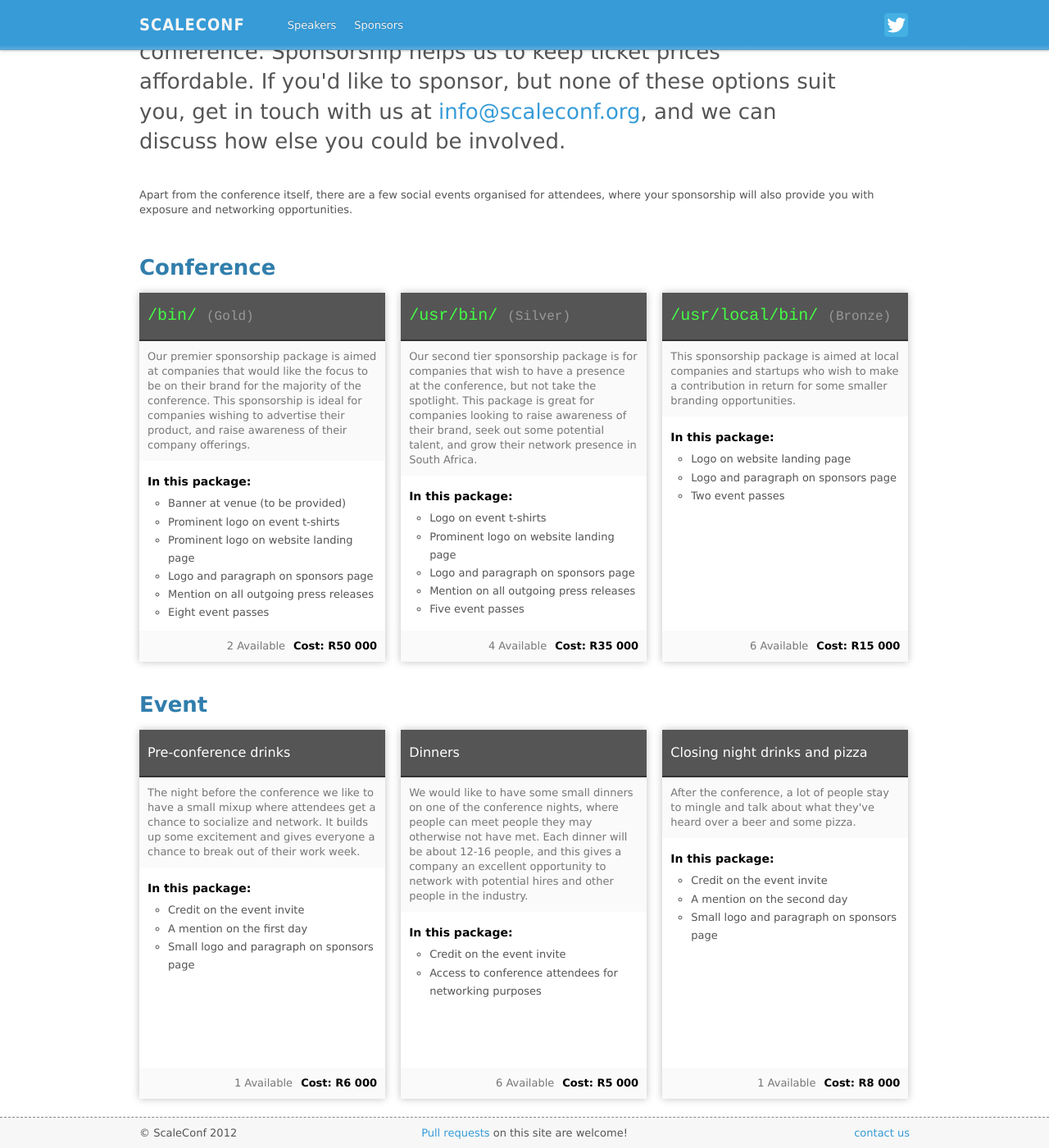
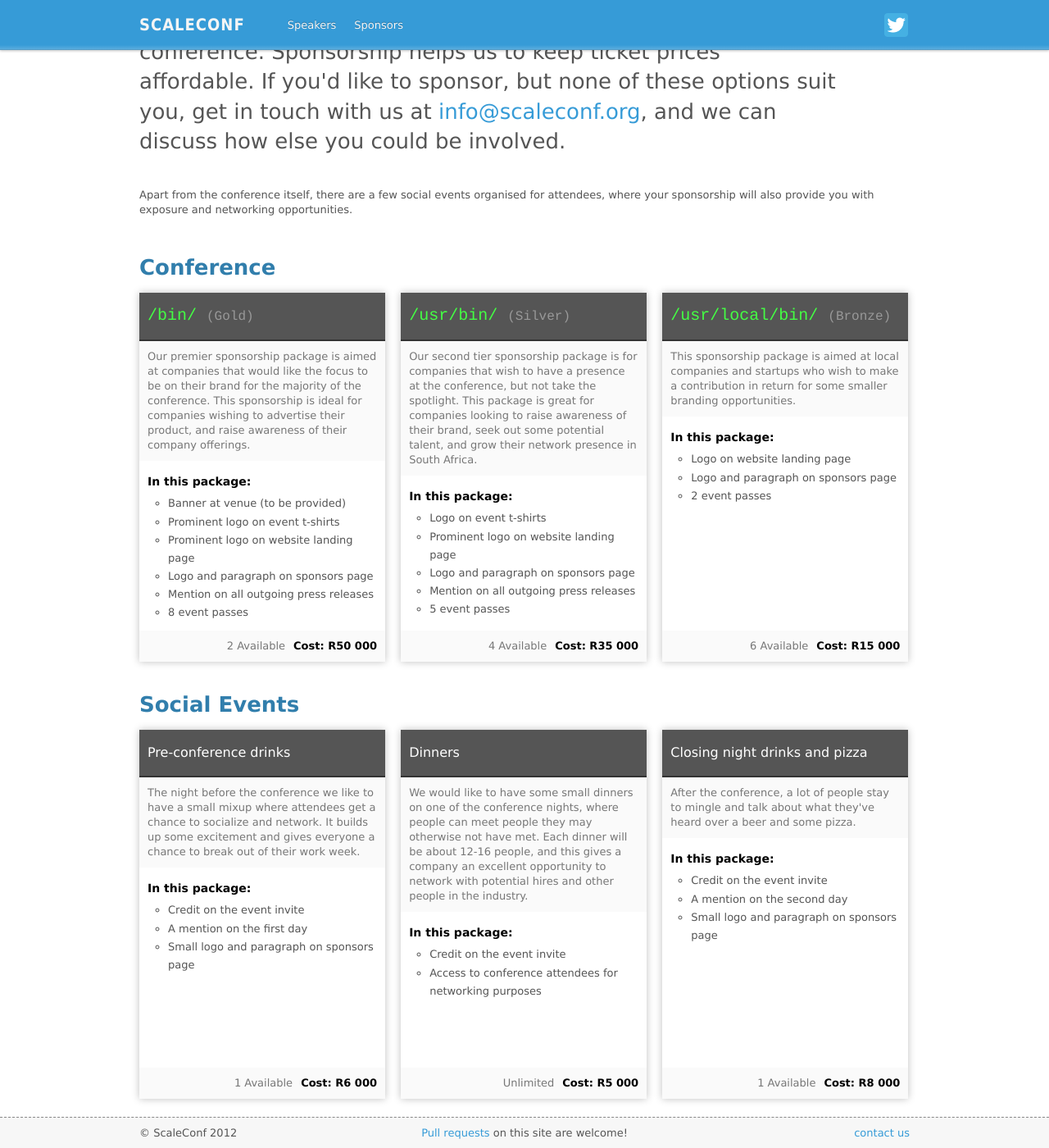
Before and after one commit to scaleconf/scaleconf.github.com, a Jekyll site: the page built from sponsor-packages.html, in a window 1280 px wide and 1400 px high, scrolled down 263 px. Shown: the whole window at 82% size. Built offline with Jekyll 4.4.1, drawn with Linux system fonts in a browser that asks for light colours; Markdown is read by kramdown in place of the engine named in the settings.

Commit message:
More tweaks to sponsor packages

```diff
--- a/sponsor-packages.html
+++ b/sponsor-packages.html
@@ -38,7 +38,7 @@
             <li>Prominent logo on website landing page</li>
             <li>Logo and paragraph on sponsors page</li>
             <li>Mention on all outgoing press releases</li>
-            <li>Eight event passes</li>
+            <li>8 event passes</li>
         </ul>
         <p class='package-cost'>2 Available<span>Cost: R50 000</span></p>
     </div>
@@ -56,7 +56,7 @@
             <li>Prominent logo on website landing page</li>
             <li>Logo and paragraph on sponsors page</li>
             <li>Mention on all outgoing press releases</li>
-            <li>Five event passes</li>
+            <li>5 event passes</li>
         </ul>
         <p class='package-cost'>4 Available<span>Cost: R35 000</span></p>
     </div>
@@ -71,7 +71,7 @@
         <ul>
             <li>Logo on website landing page</li>
             <li>Logo and paragraph on sponsors page</li>
-            <li>Two event passes</li>
+            <li>2 event passes</li>
         </ul>
         <p class='package-cost'>6 Available<span>Cost: R15 000</span></p>
     </div>
@@ -80,7 +80,7 @@
     <br/> <br/> <br/>
 
 
-    <h2>Event</h2>
+    <h2>Social Events</h2>
 
     <div class='first package'>
         <h1 class='tiny'>Pre-conference drinks</h1>
@@ -112,7 +112,7 @@
             <li>Credit on the event invite</li>
             <li>Access to conference attendees for networking purposes</li>
         </ul>
-        <p class='package-cost'>6 Available<span>Cost: R5 000</span></p>
+        <p class='package-cost'>Unlimited<span>Cost: R5 000</span></p>
     </div>
 
     <div class='package'>
```
